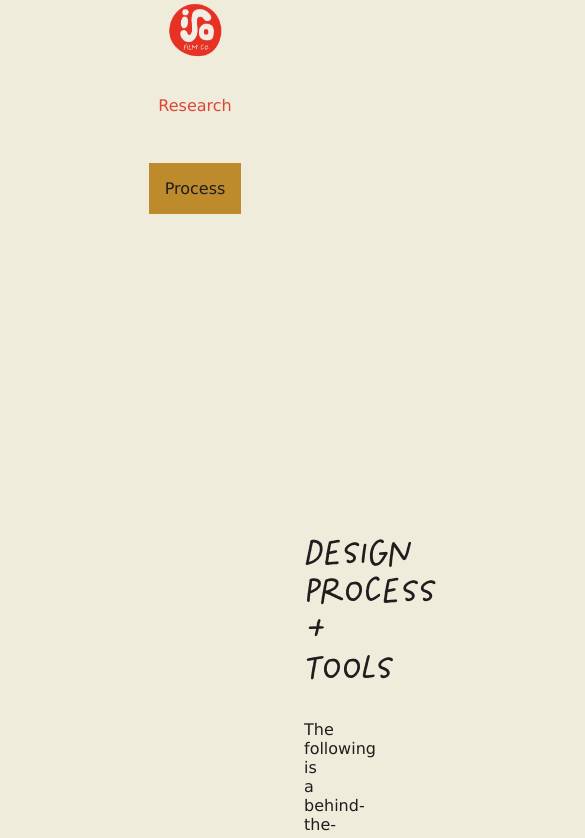
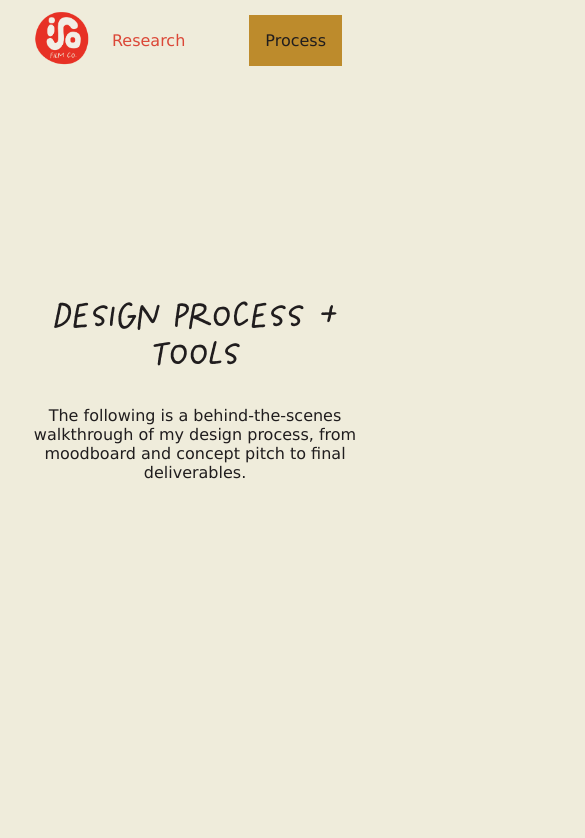
Before and after one commit to miakej/capstone, a plain HTML site: page process.html in a window 390 px wide. Shown: the top 838 px of the page, 585 px wide, since content can reach past the window. Drawn offline with Linux system fonts and the light colour scheme.

Commit message:
mobile fix

```diff
--- a/main.css
+++ b/main.css
@@ -563,21 +563,6 @@ h3 {
     position: relative;
   }
 
-  .navbar {
-    height: auto;
-    flex-direction: column;
-    align-items: center;
-  }
-
-  .logo {
-    margin-bottom: 1rem;
-  }
-
-  .links {
-    flex-direction: column;
-    text-align: center;
-    width: 100%;
-  }
 
   .links li {
     padding: 1rem;
@@ -597,6 +582,9 @@ h3 {
     -webkit-overflow-scrolling: touch;
   }
 
+  .filmprints {
+    max-height: 70vh;
+  }
   .img-wrapper {
     transform: none;
     min-height: auto;
--- a/process.html
+++ b/process.html
@@ -19,10 +19,10 @@
         </ul>
     </div>
 
-<section class="title" style="padding: 19rem">
-   <h1>Design Process + Tools</h1>
+<div class="title" style="height: 50vh ; margin: 20vh 0 ; padding: 2rem">
+        <h1>Design Process + Tools</h1>
    <p class="page-subhead">The following is a behind-the-scenes walkthrough of my design process, from moodboard and concept pitch to final deliverables.
-</section>
+</div>
 
 <section class="process--content--moodboard">
     <h1>Moodboard</h1>
```
Also changed, not shown: research.html (+1 -0 lines).
